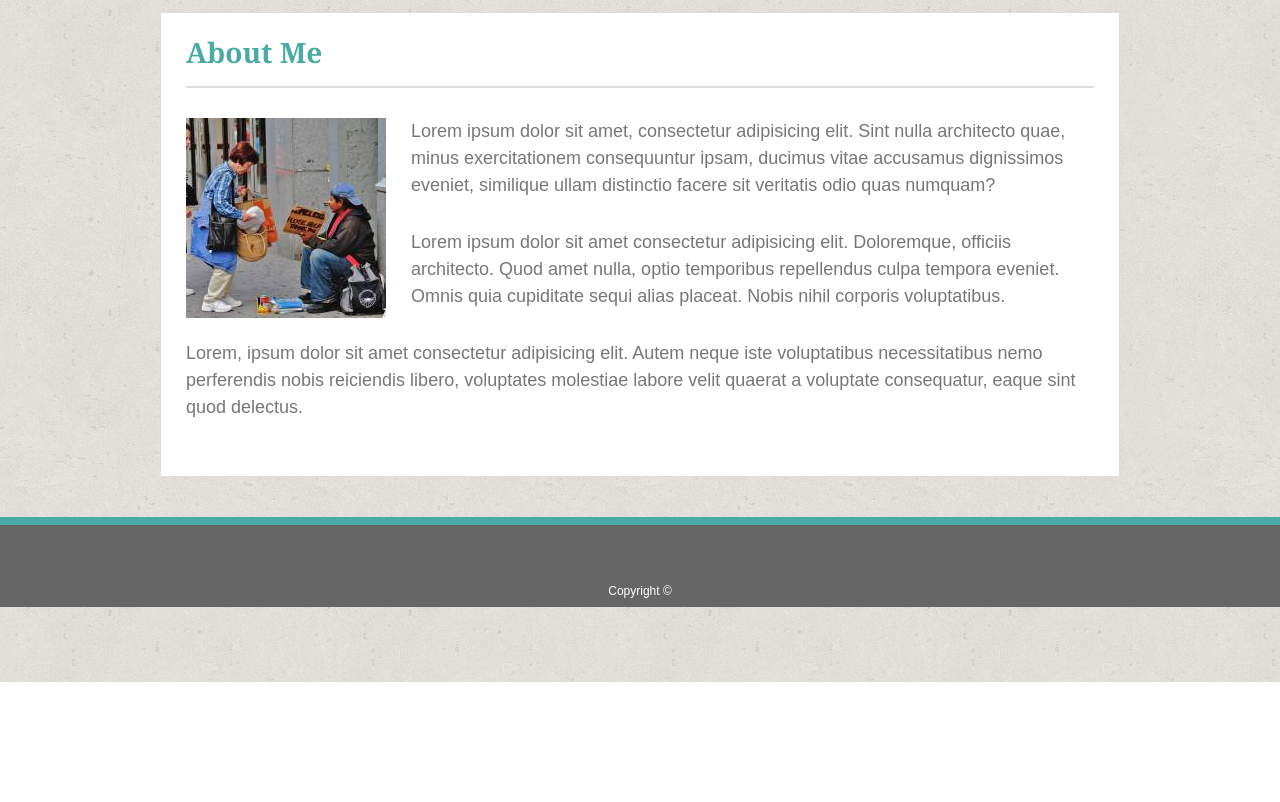
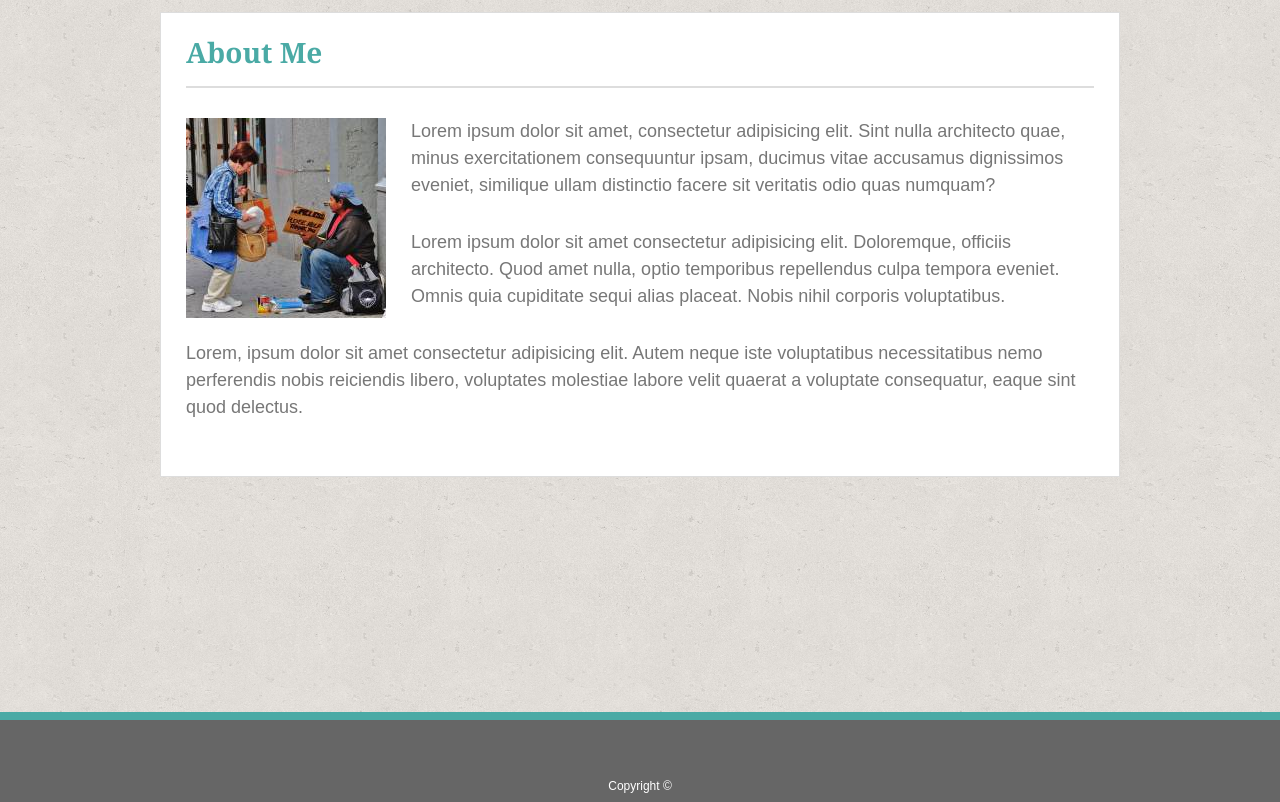
Before and after one commit to JohnGeislinger/Basic-Portfolio, a plain HTML site: page index.html in a window 1280 px wide. Shown: the part 118-920 px from the top of the page. Before the commit the page ends 800 px from the top, so only its background shows below. Drawn offline with Linux system fonts and the light colour scheme.

Commit message:
final commit

```diff
--- a/assets/css/style.css
+++ b/assets/css/style.css
@@ -76,7 +76,7 @@ nav a:hover {
 
 .wrapper {
     max-width: 960px;
-    min-height: 100%;
+    min-height: calc(100vh - 100px);
     margin: 0 auto;
 }
 
```
